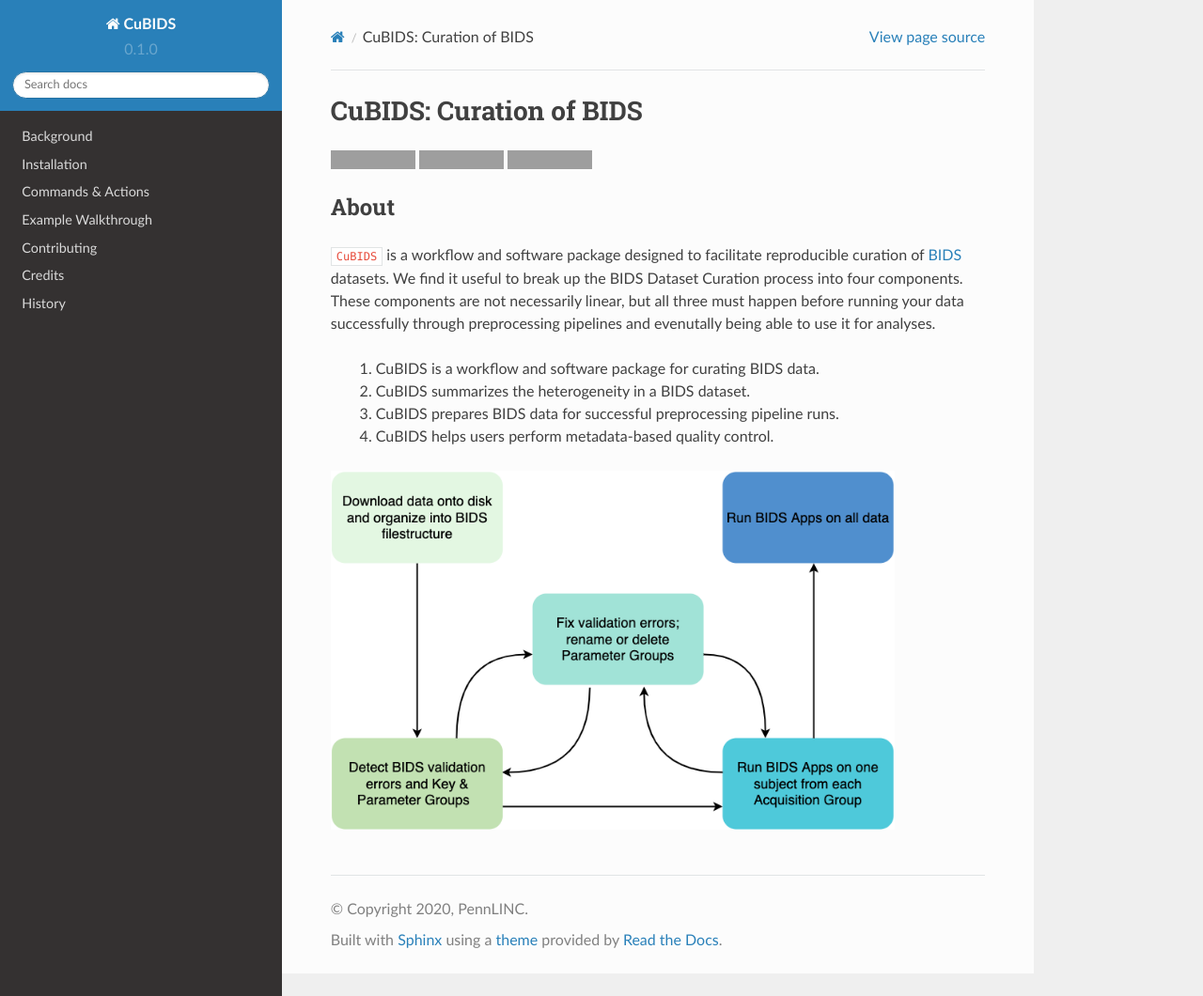
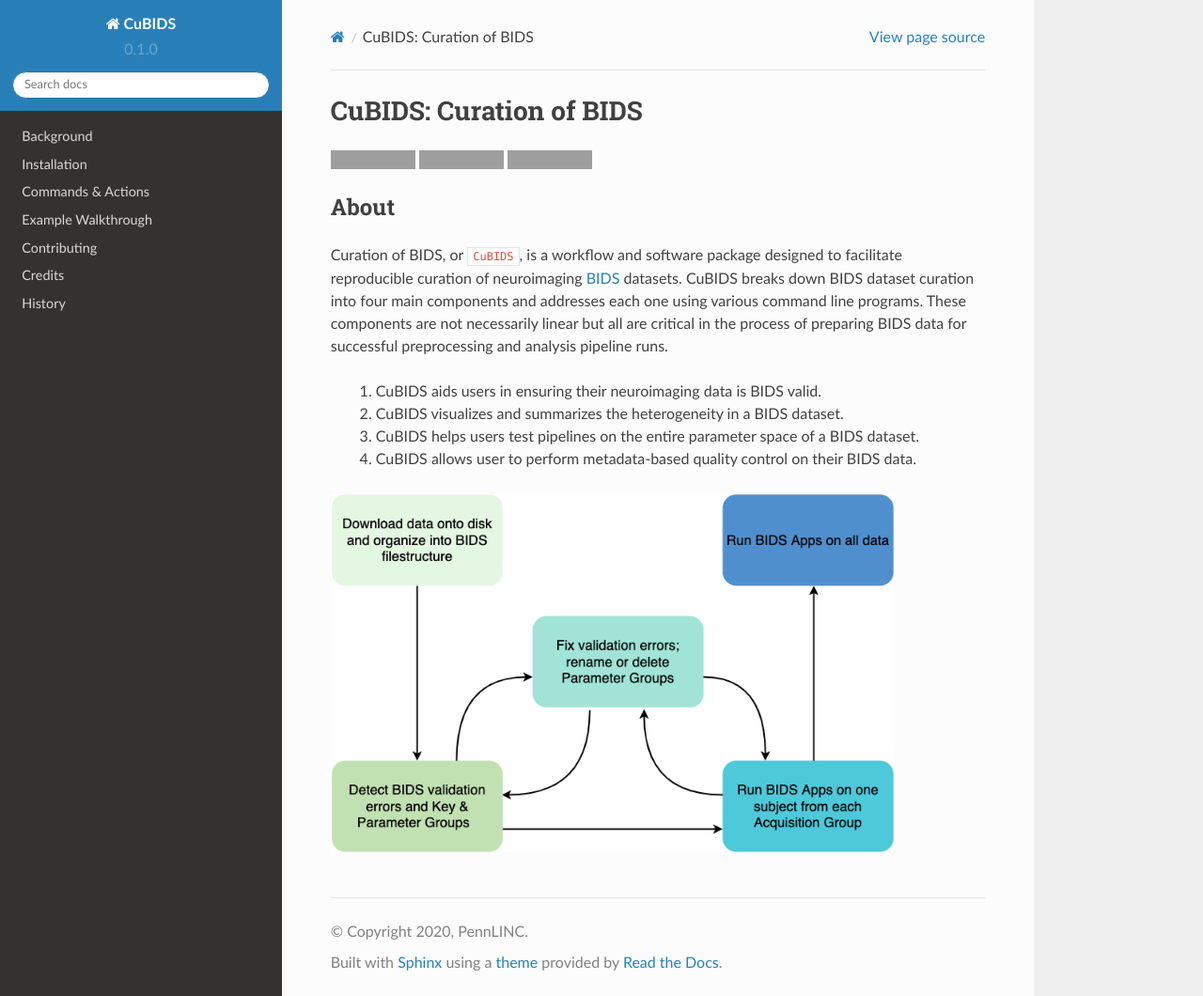
Before and after one commit to PennLINC/CuBIDS, a Sphinx documentation site: the page built from docs/README.rst, in a window 1280 px wide and 1060 px high. Shown: the whole window at 94% size. Built offline with Sphinx 7.4.7 and the Read the Docs theme 2.0.0, drawn with Linux system fonts in a browser that asks for light colours; grey boxes are pictures that could not be loaded.

Commit message:
updated docs readme

```diff
--- a/docs/README.rst
+++ b/docs/README.rst
@@ -16,16 +16,16 @@
 About
 -----
 
-``CuBIDS`` is a workflow and software package designed to facilitate
-reproducible curation of `BIDS <https://bids-specification.readthedocs.io/>`_ datasets.
-We find it useful to break up the BIDS Dataset Curation process into four components. These components are
-not necessarily linear, but all three must happen before running your data successfully through
-preprocessing pipelines and evenutally being able to use it for analyses.
+Curation of BIDS, or ``CuBIDS``, is a workflow and software package designed to facilitate
+reproducible curation of neuroimaging `BIDS <https://bids-specification.readthedocs.io/>`_ datasets.
+CuBIDS breaks down BIDS dataset curation into four main components and addresses each one using
+various command line programs. These components are not necessarily linear but all are critical
+in the process of preparing BIDS data for successful preprocessing and analysis pipeline runs.
 
-  1. CuBIDS is a workflow and software package for curating BIDS data.
-  2. CuBIDS summarizes the heterogeneity in a BIDS dataset.
-  3. CuBIDS prepares BIDS data for successful preprocessing pipeline runs.
-  4. CuBIDS helps users perform metadata-based quality control.
+  1. CuBIDS aids users in ensuring their neuroimaging data is BIDS valid.
+  2. CuBIDS visualizes and summarizes the heterogeneity in a BIDS dataset.
+  3. CuBIDS helps users test pipelines on the entire parameter space of a BIDS dataset.
+  4. CuBIDS allows user to perform metadata-based quality control on their BIDS data.
 
 .. image:: _static/cubids_workflow.png
    :width: 600
--- a/docs/usage.rst
+++ b/docs/usage.rst
@@ -117,7 +117,7 @@
 our dataset becasuse we do not want these parameters to affect our analyses.
 To remove these files from your BIDS data, add a ``0`` to ``MergeInto`` and save the new CSV as ``v0_edited_summary.csv``
 
-.. csv-table:: Pre Apply Groupings
+.. csv-table:: Pre Apply Groupings with Deletion Requested
     :file: _static/PNC_pre_apply_summary_dwi_run1_deletion.csv
     :widths: 3, 3, 3, 3, 3, 3, 3, 3, 4, 4, 4, 4, 4, 4, 4, 4, 4, 4, 4, 4, 4, 4, 4, 4, 4, 4, 4, 4, 3
     :header-rows: 1
```
